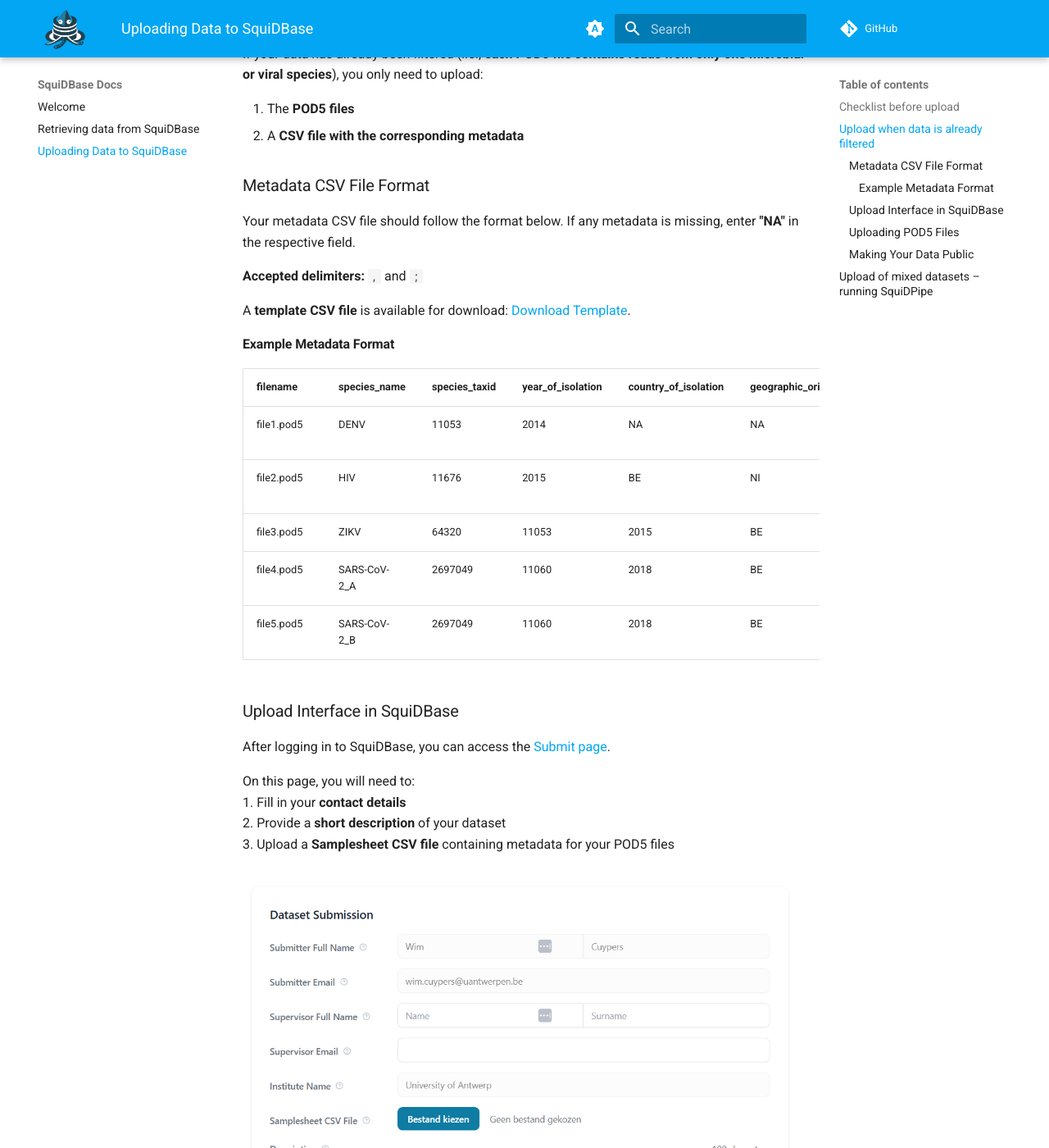
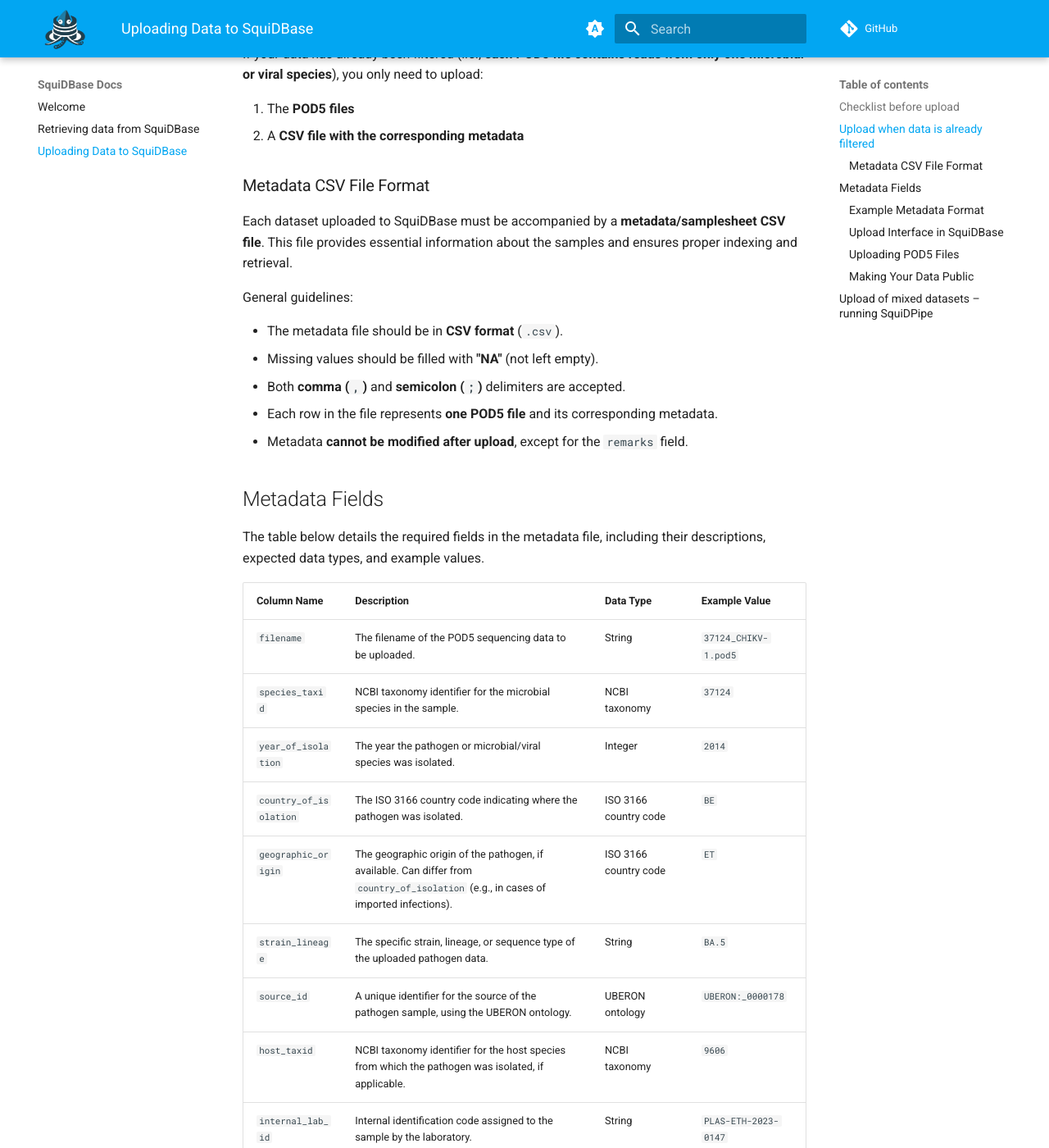
Before and after one commit to SquiDBase/docs, an MkDocs documentation site: the page built from docs/uploading_data.md, in a window 1280 px wide and 1400 px high, scrolled down 882 px. Shown: the whole window at 82% size. Built offline with MkDocs 1.6.1 and Material for MkDocs 9.7.7, drawn with Linux system fonts in a browser that asks for light colours; comment, search, counter and statistics services are not loaded; some of the changed text lies outside the part shown.

Commit message:
uploading data update

```diff
--- a/docs/uploading_data.md
+++ b/docs/uploading_data.md
@@ -28,10 +28,34 @@ If your data has already been filtered (i.e., **each POD5 file contains reads fr
 2. A **CSV file with the corresponding metadata**
 
 ### Metadata CSV File Format
+Each dataset uploaded to SquiDBase must be accompanied by a **metadata/samplesheet CSV file**. This file provides essential information about the samples and ensures proper indexing and retrieval.
 
-Your metadata CSV file should follow the format below. If any metadata is missing, enter **"NA"** in the respective field.
+General guidelines:
 
-**Accepted delimiters:** `,` and `;`
+- The metadata file should be in **CSV format** (`.csv`).
+- Missing values should be filled with **"NA"** (not left empty).
+- Both **comma (`,`)** and **semicolon (`;`)** delimiters are accepted.
+- Each row in the file represents **one POD5 file** and its corresponding metadata.
+- Metadata **cannot be modified after upload**, except for the `remarks` field.
+
+## Metadata Fields
+
+The table below details the required fields in the metadata file, including their descriptions, expected data types, and example values.
+
+| **Column Name**       | **Description**                                                                                                                                 |**Data Type**           | **Example Value**              |
+|-----------------------|-------------------------------------------------------------------------------------------------------------------------------------------------|-------------------------|--------------------------------|
+| `filename`           | The filename of the POD5 sequencing data to be uploaded.                                                                                         | String                  | `37124_CHIKV-1.pod5`          |
+| `species_taxid`      | NCBI taxonomy identifier for the microbial species in the sample.                                                                               | NCBI taxonomy           | `37124`                        |
+| `year_of_isolation`  | The year the pathogen or microbial/viral species was isolated.                                                                                                             | Integer                 | `2014`                         |
+| `country_of_isolation` | The ISO 3166 country code indicating where the pathogen was isolated.                                                                        | ISO 3166 country code   | `BE`                |
+| `geographic_origin`  | The geographic origin of the pathogen, if available. Can differ from `country_of_isolation` (e.g., in cases of imported infections).             | ISO 3166 country code   | `ET`           |
+| `strain_lineage`     | The specific strain, lineage, or sequence type of the uploaded pathogen data.                                                                   | String                  | `BA.5`                         |
+| `source_id`         | A unique identifier for the source of the pathogen sample, using the UBERON ontology.                                                           | UBERON ontology         | `UBERON:_0000178`              |
+| `host_taxid`        | NCBI taxonomy identifier for the host species from which the pathogen was isolated, if applicable.                                             | NCBI taxonomy           | `9606`         |
+| `internal_lab_id`    | Internal identification code assigned to the sample by the laboratory.                                                                          | String                  | `PLAS-ETH-2023-0147`           |
+| `diagnostic_method_id` | The diagnostic method used to detect the pathogen, using the OBI ontology.                                                                 | OBI ontology            | `OBI:_0003045`                 |
+| `remarks`           | Additional notes or remarks about the sample, often for internal collection records.                                                             | Text field              | `"Strain donated by institute X."` |
+
 
 A **template CSV file** is available for download: [Download Template](assets/full.csv).
 
@@ -44,6 +68,9 @@ A **template CSV file** is available for download: [Download Template](assets/fu
 | file3.pod5  | ZIKV          | 64320        | 11053             | 2015               | BE             | ID           | NA       | NA        | NA             | NA                | NA             |
 | file4.pod5  | SARS-CoV-2_A  | 2697049      | 11060             | 2018               | BE             | PE           | NA       | NA        | NA             | NA                | NA             |
 | file5.pod5  | SARS-CoV-2_B  | 2697049      | 11060             | 2018               | BE             | PE           | NA       | NA        | NA             | NA                | NA             |
+
+
+
 
 ### Upload Interface in SquiDBase
 
```
Also changed, not shown: docs/assets/full.csv (+5 -5 lines).
